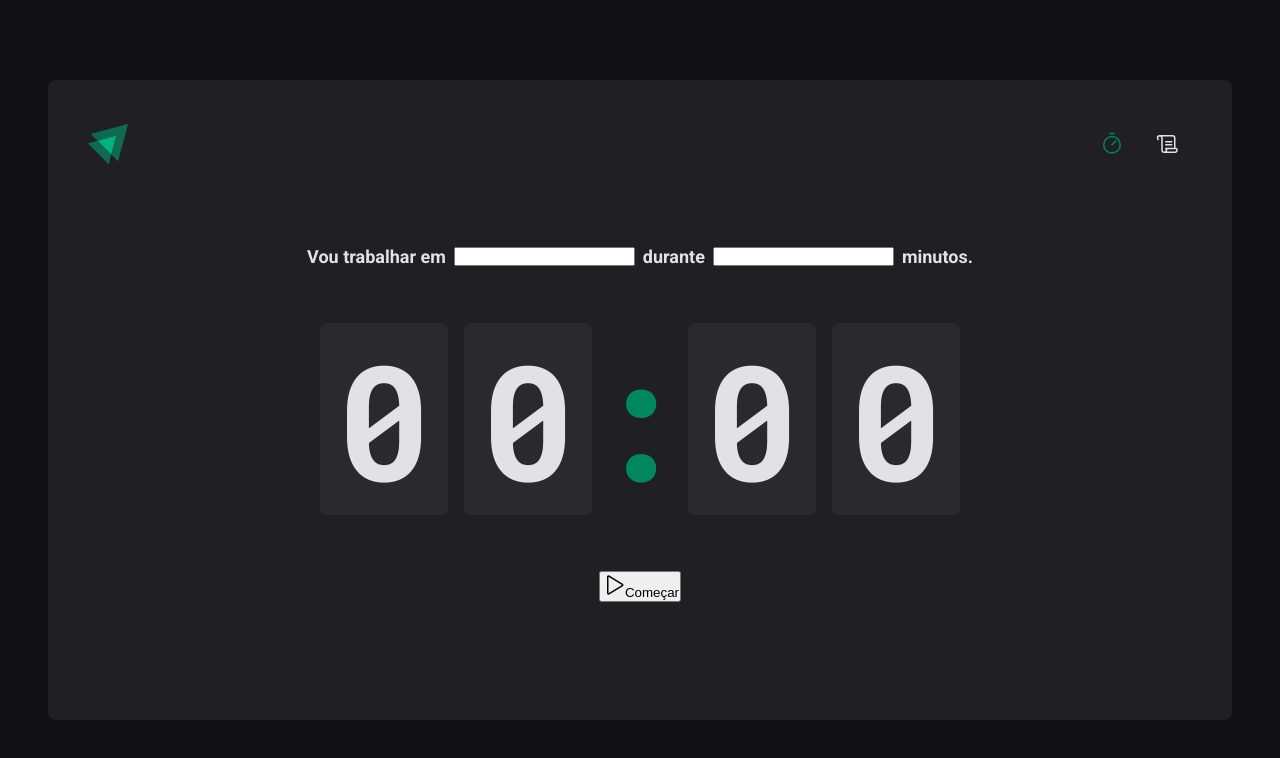
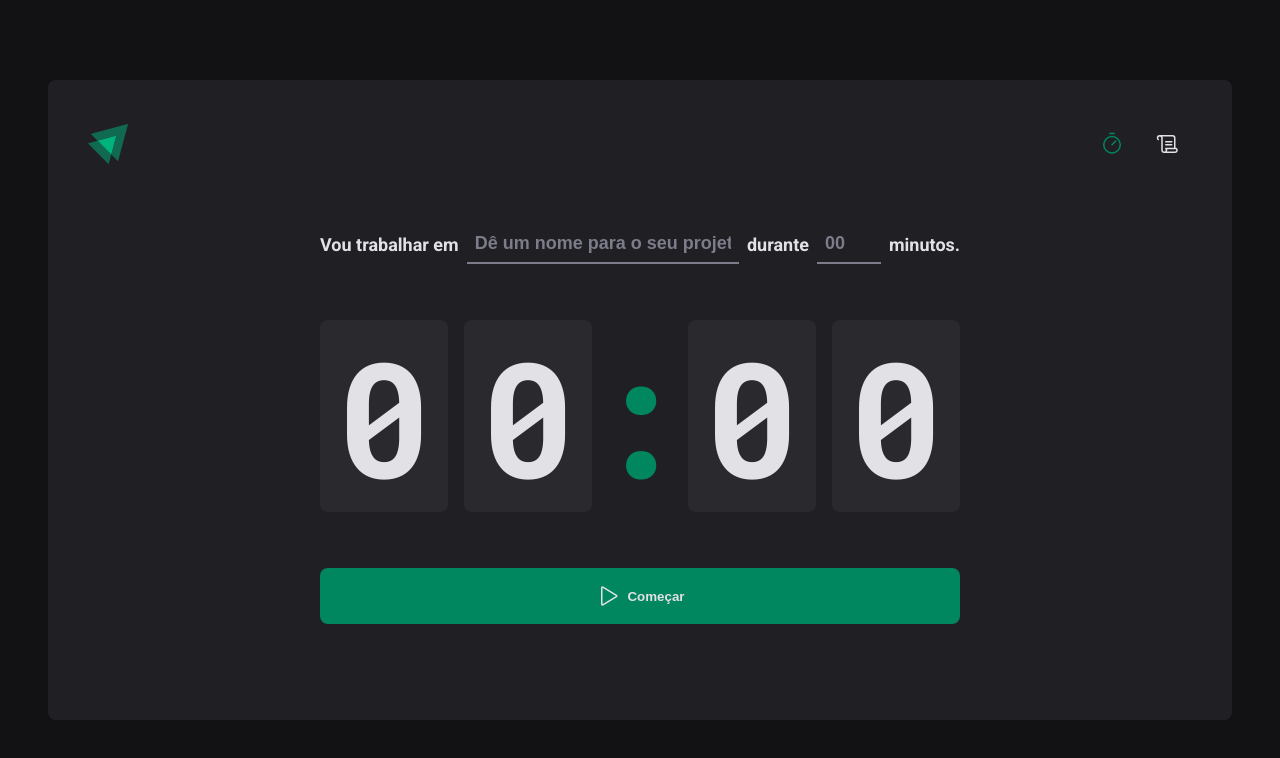
Before and after one commit to gabrielpramalho/ignite-timer, a React (Vite) app: page / in a window 1280 px wide. Shown: the top 758 px of the page. Built offline with nearby package versions, Linux system fonts and the light colour scheme.

Commit message:
Add input fields and start button to countdown form

```diff
--- a/src/pages/Home/index.tsx
+++ b/src/pages/Home/index.tsx
@@ -3,7 +3,10 @@
   CountdownContainer,
   FormContainer,
   HomeContainer,
+  MinutesAmoutInput,
   Separator,
+  StartCountdownButton,
+  TaskInput,
 } from './styles'
 
 export function Home() {
@@ -12,10 +15,18 @@
       <form>
         <FormContainer>
           <label htmlFor="task">Vou trabalhar em</label>
-          <input type="text" id="task" />
+          <TaskInput
+            type="text"
+            id="task"
+            placeholder="Dê um nome para o seu projeto"
+          />
 
           <label htmlFor="minutesAmount">durante</label>
-          <input type="number" id="minutesAmount" />
+          <MinutesAmoutInput
+            type="number"
+            id="minutesAmount"
+            placeholder="00"
+          />
           <span>minutos.</span>
         </FormContainer>
 
@@ -27,10 +38,10 @@
           <span>0</span>
         </CountdownContainer>
 
-        <button type="submit">
+        <StartCountdownButton type="submit">
           <Play size={24} />
           Começar
-        </button>
+        </StartCountdownButton>
       </form>
     </HomeContainer>
   )
--- a/src/pages/Home/styles.ts
+++ b/src/pages/Home/styles.ts
@@ -26,6 +26,33 @@
   font-weight: bold;
   flex-wrap: wrap;
 `
+const BaseInput = styled.input`
+  background: transparent;
+  height: 2.5rem;
+  border: 0;
+  border-bottom: 2px solid ${(props) => props.theme['gray-500']};
+
+  font-weight: bold;
+  font-size: 1.125rem;
+  padding: 0 0.5rem;
+
+  color: ${(props) => props.theme['gray-100']};
+
+  &:focus {
+    box-shadow: none;
+    border-color: ${(props) => props.theme['green-500']};
+  }
+
+  &::placeholder {
+    color: ${(props) => props.theme['gray-500']};
+  }
+`
+export const TaskInput = styled(BaseInput)`
+  flex: 1;
+`
+export const MinutesAmoutInput = styled(BaseInput)`
+  width: 4rem;
+`
 
 export const CountdownContainer = styled.div`
   font-family: 'Roboto Mono', monospace;
@@ -52,3 +79,31 @@
   display: flex;
   justify-content: center;
 `
+
+export const StartCountdownButton = styled.button`
+  width: 100%;
+  border: 0;
+  padding: 1rem;
+  border-radius: 8px;
+
+  display: flex;
+  justify-content: center;
+  align-items: center;
+
+  gap: 0.5rem;
+  font-weight: bold;
+
+  cursor: pointer;
+
+  background: ${(props) => props.theme['green-500']};
+  color: ${(props) => props.theme['gray-100']};
+
+  &:disabled {
+    opacity: 0.7;
+    cursor: not-allowed;
+  }
+
+  &:not(:disabled):hover {
+    background: ${(props) => props.theme['green-700']};
+  }
+`
```
